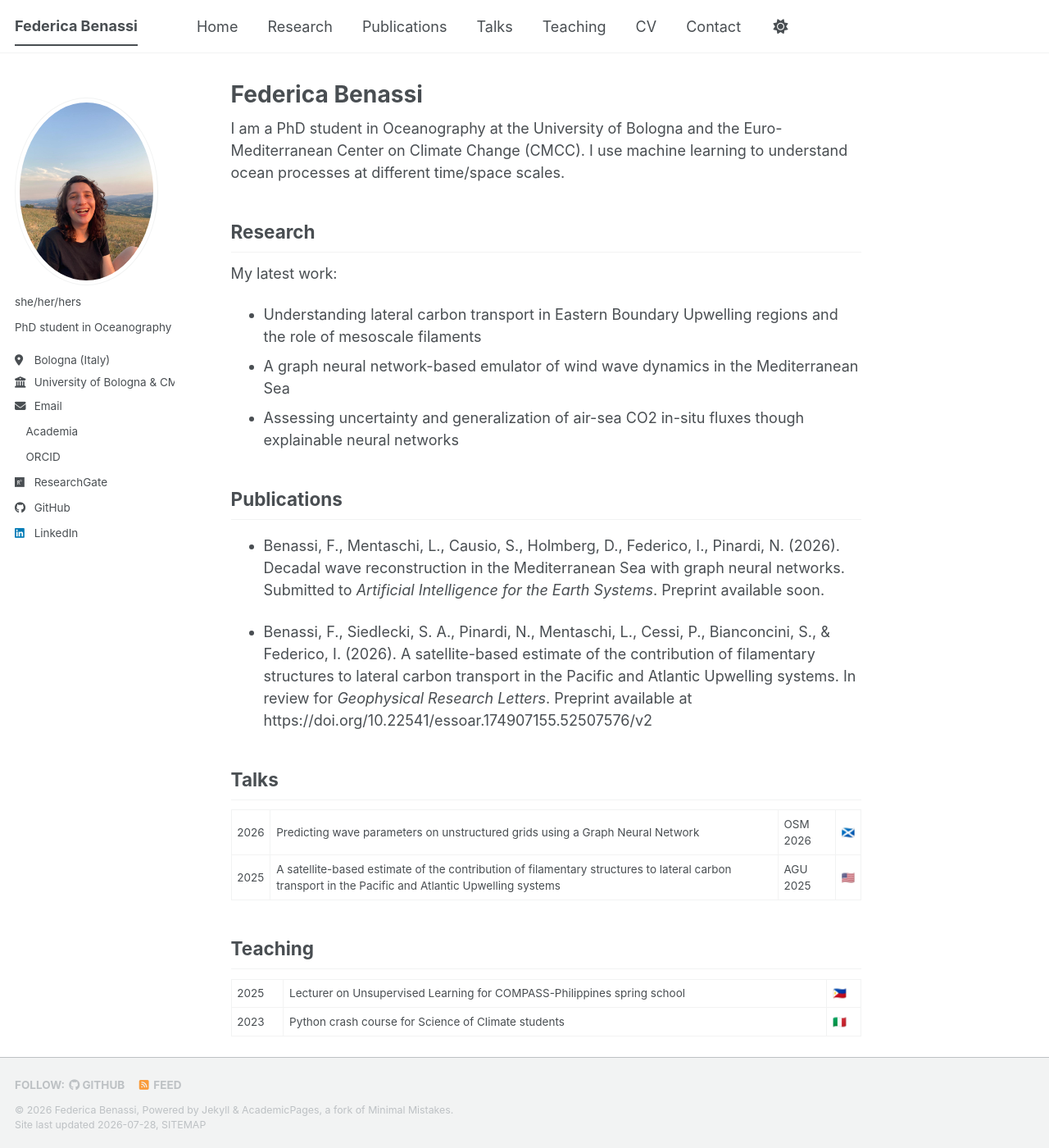
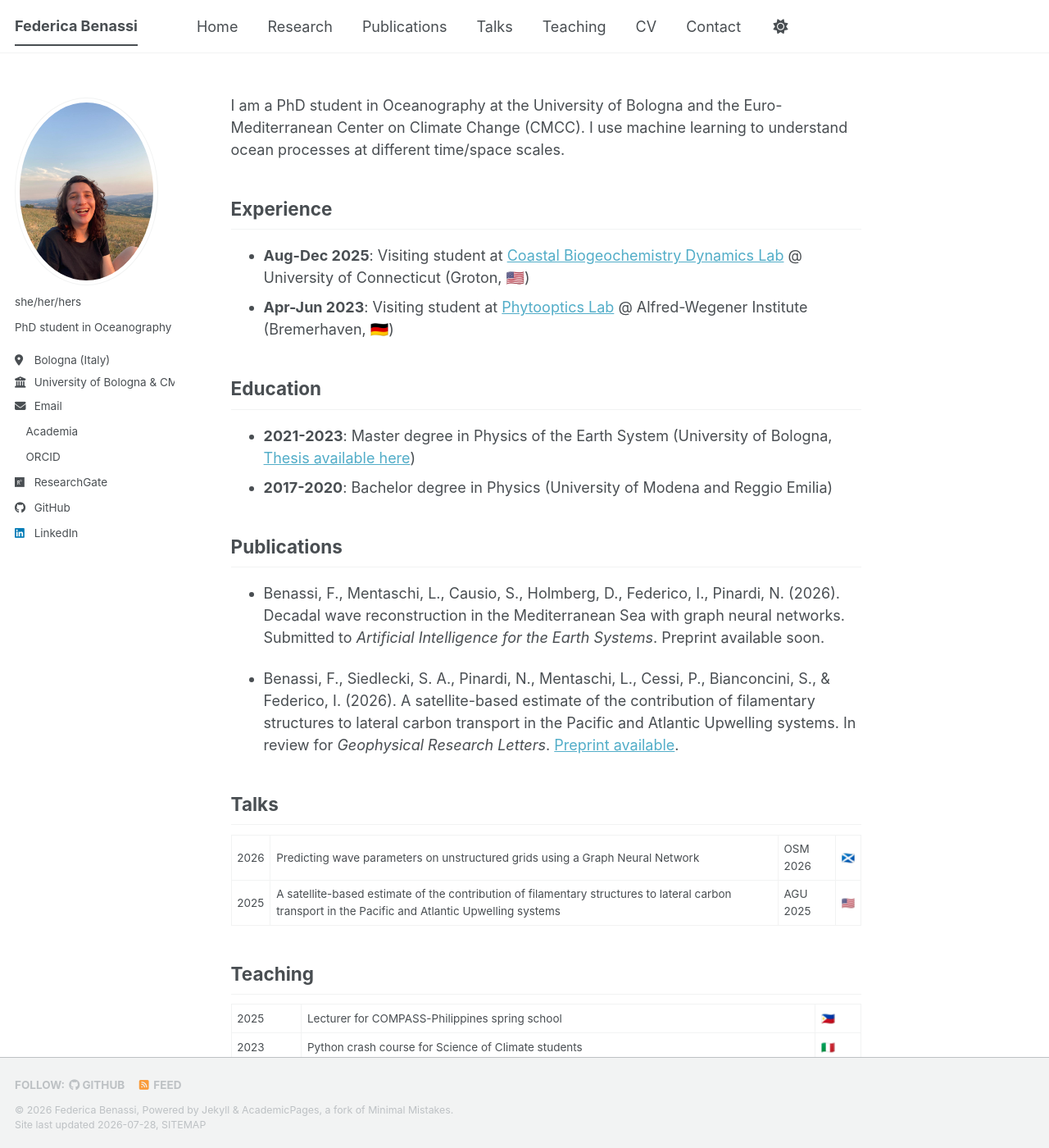
Before and after one commit to fedebenassi/fedebenassi.github.io, a Jekyll site: the page built from _pages/about.md, in a window 1280 px wide and 1400 px high. Shown: the whole window at 82% size. Built offline with Jekyll 4.4.1, drawn with Linux system fonts in a browser that asks for light colours; a style sheet for code colours, icons or effects is not loaded.

Commit message:
update page

```diff
--- a/_pages/about.md
+++ b/_pages/about.md
@@ -1,6 +1,6 @@
 ---
 permalink: /
-title: "Federica Benassi"
+title: " "
 author_profile: true
 redirect_from:
   - /about/
@@ -9,19 +9,21 @@ redirect_from:
 
 I am a PhD student in Oceanography at the University of Bologna and the Euro-Mediterranean Center on Climate Change (CMCC). I use machine learning to understand ocean processes at different time/space scales.
 
-## Research
+## Experience
 
-My latest work:
+- **Aug-Dec 2025**: Visiting student at [Coastal Biogeochemistry Dynamics Lab](https://samanthasiedlecki.wixsite.com/coastalbiogeodynlab) @ University of Connecticut (Groton, 🇺🇸)
+- **Apr-Jun 2023**: Visiting student at [Phytooptics Lab](https://www.awi.de/en/science/climate-sciences/physical-oceanography/main-research-focus/ocean-optics.html) @ Alfred-Wegener Institute (Bremerhaven, 🇩🇪)
 
-- Understanding lateral carbon transport in Eastern Boundary Upwelling regions and the role of mesoscale filaments
-- A graph neural network-based emulator of wind wave dynamics in the Mediterranean Sea
-- Assessing uncertainty and generalization of air-sea CO2 in-situ fluxes though explainable neural networks
+## Education
+
+- **2021-2023**: Master degree in Physics of the Earth System (University of Bologna, [Thesis available here](https://www.sincem.unibo.it/images/tesi_Benassi.pdf))
+- **2017-2020**: Bachelor degree in Physics (University of Modena and Reggio Emilia)
 
 ## Publications
 
 - Benassi, F., Mentaschi, L., Causio, S., Holmberg, D., Federico, I., Pinardi, N. (2026). Decadal wave reconstruction in the Mediterranean Sea with graph neural networks. Submitted to *Artificial Intelligence for the Earth Systems*. Preprint available soon.
 
-- Benassi, F., Siedlecki, S. A., Pinardi, N., Mentaschi, L., Cessi, P., Bianconcini, S., & Federico, I. (2026). A satellite-based estimate of the contribution of  filamentary structures to lateral carbon transport in the Pacific and Atlantic  Upwelling systems. In review for *Geophysical Research Letters*. Preprint available at https://doi.org/10.22541/essoar.174907155.52507576/v2
+- Benassi, F., Siedlecki, S. A., Pinardi, N., Mentaschi, L., Cessi, P., Bianconcini, S., & Federico, I. (2026). A satellite-based estimate of the contribution of  filamentary structures to lateral carbon transport in the Pacific and Atlantic  Upwelling systems. In review for *Geophysical Research Letters*. [Preprint available](https://doi.org/10.22541/essoar.174907155.52507576/v2).
 
 ## Talks
 
@@ -33,7 +35,7 @@ My latest work:
 ## Teaching
 
 | --- | --- | --- |
-| 2025 | Lecturer on Unsupervised Learning for COMPASS-Philippines spring school | 🇵🇭|
+| 2025 | Lecturer for COMPASS-Philippines spring school | 🇵🇭|
 | 2023 | Python crash course for Science of Climate students | 🇮🇹 |
 
 ## CV
```
